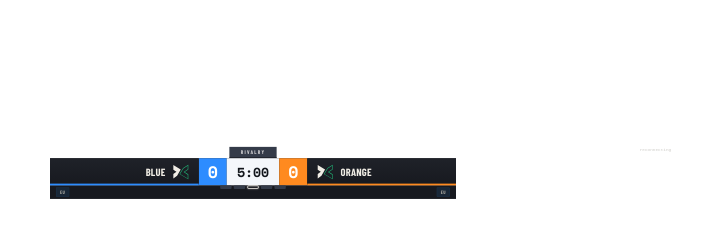
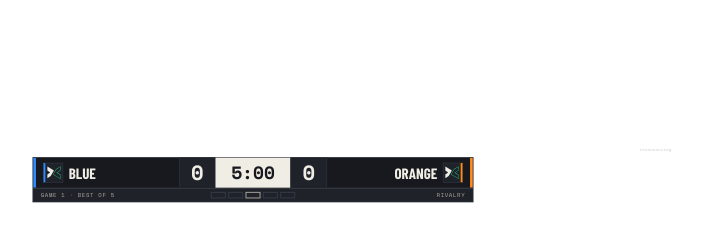
Before and after one commit to DrunkCookies0/rivalry-overlays, an Electron app: page overlays/rivalry-gameplay/index.html in a window 900 px wide. Shown: the whole page, without its empty margins (197-899 px from the left). Drawn offline with Linux system fonts and the light colour scheme.

Commit message:
feat(gameplay): the scorebug in the brand, RLCS series boxes, one state tab (step 2)
From the locked decision prototype:
- Coal bar on a 1px Slate edge: team blocks with a 6px team stripe on the
  outer edge, scores on Coal Raised, the clock on a Chalk block.
- Info row underneath: "Game N · Best of B" (or "<team> win 3-1"), the
  series boxes, the event title.
- Series boxes, RLCS style: one per game, each side filling from its own
  edge in, the middle box lit in the series winner's color.
- KICKOFF / OVERTIME as one tab the width of the clock, centered under it.
- The GOAL flash is a solid Chalk slab with GOAL in Coal.

Team tiles show the league logo; a team without one gets the brand symbol as
supplied on a Coal tile whose outer edge carries the team color (DrunkCookies'
call; recoloring the symbol itself is against brand rule 04).

Broadcast elements now sit in .win, which undoes the safe-area scale so
they're laid out in on-canvas pixels exactly as the prototype draws them.
Timing unchanged. Re-signed (key c0a7dcbac0f9b754).

```diff
--- a/overlays/rivalry-gameplay/index.html
+++ b/overlays/rivalry-gameplay/index.html
@@ -58,140 +58,66 @@
   /* Display headline utility used by every uppercase brand label. */
   .headline{font-family:var(--font-display);font-weight:700;}
 
-  /* ============================ TOP SCOREBAR ============================ */
-  .top{position:fixed;top:0;left:50%;transform:translateX(-50%);
-    display:flex;flex-direction:column;align-items:center;}
-
-  /* Event title strip sitting above the scorebar. max-width caps it at the
-     scorebar's natural width so a long event title can't stretch the .top
-     flex container and drag the subbar wider than the scorebar (the subbar
-     uses width:100% of .top). overflow + ellipsis handles overlong titles. */
-  .eventbar{background:var(--rivalry-yale-blue);color:rgba(241,238,238,.85);
-    font-family:var(--font-display);
-    font-size:12px;font-weight:700;letter-spacing:3px;text-transform:uppercase;
-    padding:5px 26px;border-radius:0 0 0 0;white-space:nowrap;
-    max-width:var(--scorebar-w);overflow:hidden;text-overflow:ellipsis;
-    border-bottom:2px solid var(--rivalry-jet-black);box-shadow:var(--shadow);}
-  .eventbar b{color:var(--ink);}
-  /* State strip — narrow pill that sits BELOW the pip row in the subbar and
-     shows match-state takeovers (OVERTIME red pulse, KICKOFF gold). Hidden
-     when neither applies. OVERTIME wins if both somehow co-apply. .fading
-     keeps the element in layout during the soft fade-out (matches the
-     kickoff countdown's exit feel); JS removes .fading after the transition. */
-  .state-strip{margin:4px auto 0;padding:3px 18px;
-    font-family:var(--font-display);
-    font-size:11px;font-weight:700;letter-spacing:4px;text-transform:uppercase;
-    box-shadow:0 4px 12px rgba(0,0,0,.4);
-    opacity:0;transform:translateY(-4px) scale(.94);
-    transition:opacity .4s ease-in,transform .4s ease-in;
-    pointer-events:none;display:none;}
-  .state-strip.show,
-  .state-strip.fading{display:inline-block;}
-  .state-strip.show{opacity:1;transform:translateY(0) scale(1);}
-  .state-strip.fading{opacity:0;transform:translateY(-4px) scale(.94);}
-  .state-strip.kickoff{background:var(--gold);color:#1a1206;}
-  .state-strip.overtime{background:var(--red);color:#fff;
-    animation:stateStripOT 1.4s ease-in-out infinite;}
-  @keyframes stateStripOT{
-    0%,100%{box-shadow:0 4px 12px rgba(0,0,0,.4),0 0 0 rgba(255,118,1,0);}
-    50%    {box-shadow:0 4px 12px rgba(0,0,0,.4),0 0 18px rgba(255,118,1,.85);}
-  }
-
-  .scorebar{display:flex;align-items:stretch;height:62px;background:var(--panel);
-    box-shadow:var(--shadow);}
-  /* Both team slots are fixed-width so the clock + score blocks always sit at
-     the visual center of the scorebar regardless of team-name length. Names
-     longer than the slot truncate with an ellipsis. Budget ~18-20 chars at
-     24px Exo 2 italic for clean display; the league should target that. */
-  .team{position:relative;display:flex;align-items:center;gap:14px;padding:0 20px;
-    width:340px;flex:0 0 340px;
-    background:linear-gradient(180deg,var(--rivalry-surface-1),var(--rivalry-jet-black));}
-  .team.left{justify-content:flex-end;text-align:right;}
-  .team.right{flex-direction:row-reverse;justify-content:flex-end;text-align:left;}
-  .team .logo{width:42px;height:42px;flex:0 0 auto;background:center/contain no-repeat;}
-  .team .name{flex:1 1 auto;min-width:0;font-family:var(--font-display);
-    font-weight:700;font-size:24px;letter-spacing:.5px;text-transform:uppercase;
+  /* ====================== BROADCAST WINDOW (1:1 pixels) ======================
+     RivalryFit({safeArea:true}) scales this 1920x1080 stage by 1792/1920 into
+     the chrome's interior window. .win scales back up by 1920/1792 and is the
+     window itself (1792x1008), so everything inside uses on-canvas pixels,
+     measured from the window's top-left corner, exactly as the brand's
+     decision prototype draws them. */
+  .win{position:absolute;left:0;top:0;width:1792px;height:1008px;
+    transform:scale(1.0714285714);transform-origin:0 0;} /* 1920 / 1792 */
+
+  /* ============================ SCOREBUG ============================ */
+  /* Coal bar on a 1px Slate edge: team blocks with a 6px team stripe on the
+     outside edge and the team's tile, scores on Coal Raised, the clock on a
+     Chalk block. Team color is a stripe only. */
+  .top{position:absolute;top:22px;left:50%;transform:translateX(-50%);width:940px;}
+  .scorebar{display:grid;grid-template-columns:1fr 78px 160px 78px 1fr;height:66px;
+    background:var(--rv-coal);border:1px solid var(--rv-slate);}
+  .team{position:relative;display:flex;align-items:center;gap:12px;min-width:0;
+    padding:0 18px 0 22px;overflow:hidden;}
+  .team.left{--side:var(--blue);}
+  .team.right{--side:var(--red);justify-content:flex-end;padding:0 22px 0 18px;}
+  .team .stripe{position:absolute;top:0;bottom:0;width:6px;background:var(--side);}
+  .team.left .stripe{left:0;}
+  .team.right .stripe{right:0;}
+  .team .name{min-width:0;font:700 32px/1 var(--font-display);text-transform:uppercase;
     white-space:nowrap;overflow:hidden;text-overflow:ellipsis;}
-  /* colored accent line under the team's name side */
-  .team::after{content:"";position:absolute;bottom:0;left:0;right:0;height:4px;}
-  .team.left::after{background:var(--blue);}
-  .team.right::after{background:var(--red);}
-
-  /* GOAL flash — fires when a team scores. Overlays the team block with a
-     gold "GOAL" graphic. Multi-stage animation: slab wipes in from the
-     score side, text punches in with an overshoot bounce, a diagonal sheen
-     sweeps across once, and the gold glow pulses during the hold before
-     wiping back out the same side. */
-  .goal-flash{position:absolute;inset:0;display:flex;align-items:center;
-    justify-content:center;pointer-events:none;overflow:hidden;
-    background:linear-gradient(180deg,#1a1206 0%,#241808 60%,#0e0904 100%);
-    transform:scaleX(0);
-    transition:transform .32s cubic-bezier(.7,0,.2,1);
-    z-index:5;}
-  /* Entry origin = score side (so wipe sweeps inward from the score that
-     just changed). Exit origin = opposite side, which makes the wipe-out
-     continue the same direction it came in (pass-through), not reverse. */
+  /* Team / player tile: the league logo first. Without one, the brand symbol
+     as supplied (never recolored: brand rule) on a Coal tile whose 4px outer
+     edge carries the team color, so the slot still reads as that team's.
+     --side comes from the container (team block, card, banner). .r puts the
+     edge on the right, for right-side placements. */
+  .tile{display:inline-block;flex:none;width:42px;height:42px;box-sizing:border-box;padding:4px;
+    background-color:var(--rv-coal-raised);background-position:center;background-size:contain;
+    background-repeat:no-repeat;background-origin:content-box;border:1px solid var(--rv-slate);}
+  .tile:not(.has-logo){padding:1px;background-image:url("../../assets/brand/logo-emerald-on-dark.svg");
+    border-left:4px solid var(--side,var(--rv-slate));}
+  .tile.r:not(.has-logo){border-left:1px solid var(--rv-slate);border-right:4px solid var(--side,var(--rv-slate));}
+
+  /* GOAL flash over the scoring team's block: a solid Chalk slab wipes in from
+     the score side, GOAL in Coal, then wipes on out the far side. */
+  .goal-flash{position:absolute;inset:0;display:flex;align-items:center;justify-content:center;
+    pointer-events:none;overflow:hidden;background:var(--rv-chalk);
+    transform:scaleX(0);transition:transform .32s cubic-bezier(.7,0,.2,1);z-index:5;}
+  /* Entry origin = score side; exit origin = the far side (pass-through). */
   .team.left  .goal-flash{transform-origin:right center;}
   .team.right .goal-flash{transform-origin:left center;}
   .goal-flash.show{transform:scaleX(1);}
   .team.left  .goal-flash.exiting{transform-origin:left center;transform:scaleX(0);}
   .team.right .goal-flash.exiting{transform-origin:right center;transform:scaleX(0);}
-  /* Diagonal sheen sweep — a bright gold streak that translates across the
-     slab once after the text lands. Implemented via a ::before pseudo so it
-     sits over the bg gradient but under the text. */
-  .goal-flash::before{content:"";position:absolute;top:-50%;bottom:-50%;
-    width:60%;left:-70%;
-    background:linear-gradient(105deg,
-      rgba(255,255,255,0)    0%,
-      rgba(255,255,255,0)   35%,
-      rgba(255,225,140,.55) 50%,
-      rgba(255,255,255,0)   65%,
-      rgba(255,255,255,0)  100%);
-    transform:skewX(-18deg);pointer-events:none;
-    opacity:0;}
-  .goal-flash.show::before{animation:gfSheen 1.1s .32s cubic-bezier(.45,.05,.55,1) 1;}
-  @keyframes gfSheen{
-    0%   {left:-70%;opacity:0;}
-    15%  {opacity:1;}
-    85%  {opacity:1;}
-    100% {left:140%;opacity:0;}
-  }
-  .goal-flash .gf-text{font-family:var(--font-display);
-    font-weight:700;font-size:34px;letter-spacing:6px;text-transform:uppercase;
-    color:var(--gold);position:relative;z-index:2;
-    text-shadow:0 0 14px rgba(241,196,15,.65),0 2px 0 rgba(0,0,0,.55);
-    opacity:0;transform:scale(.4);}
-  .goal-flash.show .gf-text{
-    animation:gfPunch .55s .22s cubic-bezier(.34,1.56,.64,1) forwards,
-              gfPulse 1.2s .85s ease-in-out infinite;}
-  @keyframes gfPunch{
-    0%   {opacity:0;transform:scale(.4)   translateY(8px);}
-    60%  {opacity:1;transform:scale(1.18) translateY(0);}
-    78%  {transform:scale(.96) translateY(0);}
-    100% {opacity:1;transform:scale(1)    translateY(0);}
-  }
-  @keyframes gfPulse{
-    0%,100% {text-shadow:0 0 14px rgba(241,196,15,.65),0 2px 0 rgba(0,0,0,.55);}
-    50%     {text-shadow:0 0 26px rgba(255,220,90,.95),0 0 8px rgba(255,220,90,.55),0 2px 0 rgba(0,0,0,.55);}
-  }
-  /* Thin team-color bar at the bottom — keeps identity readable under the gold. */
-  .goal-flash::after{content:"";position:absolute;left:0;right:0;bottom:0;height:4px;z-index:3;}
-  .team.left  .goal-flash::after{background:var(--blue);}
-  .team.right .goal-flash::after{background:var(--red);}
-
-  .score{display:flex;align-items:center;justify-content:center;min-width:64px;
-    font-family:var(--font-stat);font-size:38px;font-weight:700;
-    font-variant-numeric:tabular-nums;}
-  .score.blue{background:var(--blue);color:#fff;}
-  .score.red{background:var(--red);color:#fff;}
-
-  .clockwrap{display:flex;flex-direction:column;align-items:center;justify-content:center;
-    min-width:120px;background:#f4f7fb;color:#11151b;}
-  .clock{font-family:var(--font-stat);font-size:30px;font-weight:700;line-height:1;
-    font-variant-numeric:tabular-nums;}
-  /* OT clock uses true red, NOT --red (which is the team-B orange accent).
-     Keeps the OT clock visually distinct from the orange team's score block. */
-  .clock.ot{color:var(--rivalry-red);}
+  .goal-flash .gf-text{font:700 40px/1 var(--font-display);letter-spacing:.04em;text-transform:uppercase;
+    color:var(--rv-coal);opacity:0;transition:opacity .18s ease-out;}
+  .goal-flash.show .gf-text{opacity:1;transition-delay:.22s;}
+  .goal-flash::after{content:"";position:absolute;top:0;bottom:0;width:6px;}
+  .team.left  .goal-flash::after{left:0;background:var(--blue);}
+  .team.right .goal-flash::after{right:0;background:var(--red);}
+
+  .score{display:flex;align-items:center;justify-content:center;background:var(--rv-coal-raised);
+    border-left:1px solid var(--rv-slate);border-right:1px solid var(--rv-slate);
+    font:700 44px/1 var(--font-stat);font-variant-numeric:tabular-nums;color:var(--rv-chalk);}
+  .clockwrap{display:flex;align-items:center;justify-content:center;background:var(--rv-chalk);color:var(--rv-coal);}
+  .clock{font:700 38px/1 var(--font-stat);font-variant-numeric:tabular-nums;}
 
   /* ===================== KICKOFF CENTER COUNTDOWN (3-2-1-GO) ============== */
   /* Mirrors RL's own kickoff countdown for broadcasts where the in-game HUD
@@ -233,40 +159,36 @@
             text-shadow:0 0 36px rgba(241,196,15,.95),0 6px 18px rgba(0,0,0,.7);}
   }
 
-  /* under-bar row: tag slot (record / seed) + segmented series pips per team.
-     Grid (1fr auto 1fr) pins the pip cluster to the geometric center of the
-     bar regardless of either tag's width — long tag strings can't push the
-     pips off-axis. Each side column is min-width:0 + overflow:hidden so a
-     pathologically long tag clips instead of stretching the column. */
-  .subbar{display:grid;grid-template-columns:1fr auto 1fr;width:100%;
-    background:var(--panel-solid);box-shadow:var(--shadow);}
-  .subside{display:flex;align-items:center;gap:10px;padding:5px 14px;
-    min-width:0;overflow:hidden;}
-  .subside.right{flex-direction:row-reverse;}
-  .tag{font-family:var(--font-display);
-    font-size:11px;font-weight:700;letter-spacing:1px;color:var(--muted);
-    background:rgba(32,73,111,.3);border:1px solid rgba(32,73,111,.45);
-    padding:3px 8px;border-radius:0;
-    max-width:100%;white-space:nowrap;overflow:hidden;text-overflow:ellipsis;}
-  /* RLCS-style unified pip row: blue team's wins fill from the LEFT,
-     red team's wins fill from the RIGHT, gold marker sits on the active
-     game's pip in the middle of unclaimed pips. Single centered row
-     instead of separate per-team clusters. */
-  .pips{display:flex;gap:5px;}
-  .seg{width:26px;height:8px;border-radius:2px;background:var(--seg-off);
-    box-sizing:border-box;}
-  .seg.on.blue{background:var(--blue);box-shadow:0 0 7px var(--blue);}
-  .seg.on.red{background:var(--red);box-shadow:0 0 7px var(--red);}
-  /* Active-game pip is HOLLOW (matches RLCS): transparent fill + bright outline. */
-  .seg.current{background:transparent;border:2px solid var(--ink);
-    box-shadow:0 0 4px rgba(241,238,238,.55);}
-  /* Series-winning team's claimed pips swap to gold with a strong glow and a
-     thin team-color underline so the "they took the series" moment reads
-     clearly at a glance, while the team identity stays implicit via position +
-     the underline accent. */
-  .seg.win{background:var(--gold);box-shadow:0 0 12px var(--gold);}
-  .seg.win.blue{box-shadow:0 0 12px var(--gold),inset 0 -3px 0 var(--blue);}
-  .seg.win.red{box-shadow:0 0 12px var(--gold),inset 0 -3px 0 var(--red);}
+  /* Info row under the scorebug: game label, the series boxes, the event title. */
+  .subbar{display:flex;align-items:center;justify-content:space-between;gap:16px;height:30px;padding:0 16px;
+    background:var(--rv-coal-raised);border:1px solid var(--rv-slate);border-top:0;
+    font:400 12px/1 var(--font-stat);letter-spacing:.12em;text-transform:uppercase;color:var(--muted);}
+  .subbar .gameLbl,.subbar .eventbar{flex:1;min-width:0;white-space:nowrap;overflow:hidden;text-overflow:ellipsis;}
+  .subbar .eventbar{text-align:right;}
+  .subbar .eventbar b{color:var(--ink);font-weight:700;}
+  /* Series boxes, RLCS style: one box per possible game. Blue fills from the
+     left edge in, orange from the right edge in; the middle box is the series
+     winner's, lit in their color. Outlined Dim while it is still to play. */
+  .pips{display:flex;align-items:center;gap:5px;flex:none;}
+  .seg{width:32px;height:14px;box-sizing:border-box;border:2px solid var(--rv-slate);}
+  .seg.current{border-color:var(--muted);}
+  .seg.on.blue{background:var(--blue);border-color:var(--blue);}
+  .seg.on.red{background:var(--red);border-color:var(--red);}
+
+  /* One state tab at a time, the width of the clock, dead center under it:
+     KICKOFF outlined, OVERTIME solid Emerald. .fading keeps it in layout for
+     the soft fade-out; JS removes .fading after the transition. */
+  .state-wrap{display:flex;justify-content:center;}
+  .state-strip{width:160px;height:30px;margin:8px auto 0;box-sizing:border-box;
+    display:none;align-items:center;justify-content:center;
+    font:700 13px/1 var(--font-stat);letter-spacing:.12em;text-transform:uppercase;
+    opacity:0;transform:translateY(-6px);transition:opacity .4s ease-in,transform .4s ease-in;pointer-events:none;}
+  .state-strip.show,
+  .state-strip.fading{display:flex;}
+  .state-strip.show{opacity:1;transform:none;}
+  .state-strip.fading{opacity:0;transform:translateY(-6px);}
+  .state-strip.kickoff{background:var(--rv-coal);border:1px solid var(--rv-slate);color:var(--muted);font-weight:400;}
+  .state-strip.overtime{background:var(--rv-emerald);color:var(--rv-coal);}
 
   /* ===================== SIDE PLAYER BOOST TAGS ====================== */
   .col{position:fixed;top:18px;display:flex;flex-direction:column;gap:7px;width:250px;}
@@ -639,36 +561,34 @@
   <div class="rv-stage">
   <div id="status">connecting...</div>
 
-  <!-- TOP SCOREBAR -->
+  <!-- The broadcast window: everything below is laid out in on-canvas pixels. -->
+  <div class="win">
+  <!-- SCOREBUG -->
   <div class="top">
-    <div class="eventbar" id="eventbar">RIVALRY</div>
     <div class="scorebar">
       <div class="team left">
+        <i class="stripe"></i>
+        <span class="tile" id="logoA"></span>
         <span class="name" id="nameA">BLUE</span>
-        <span class="logo" id="logoA"></span>
         <div class="goal-flash" id="goalFlashA"><span class="gf-text">GOAL</span></div>
       </div>
-      <div class="score blue" id="scoreA">0</div>
+      <div class="score" id="scoreA">0</div>
       <div class="clockwrap"><div class="clock" id="clock">5:00</div></div>
-      <div class="score red" id="scoreB">0</div>
+      <div class="score" id="scoreB">0</div>
       <div class="team right">
         <span class="name" id="nameB">ORANGE</span>
-        <span class="logo" id="logoB"></span>
+        <span class="tile r" id="logoB"></span>
+        <i class="stripe"></i>
         <div class="goal-flash" id="goalFlashB"><span class="gf-text">GOAL</span></div>
       </div>
     </div>
     <div class="subbar">
-      <div class="subside left">
-        <span class="tag" id="tagA">EU</span>
-      </div>
+      <span class="gameLbl" id="gameLbl">Game 1 · Best of 5</span>
       <div class="pips" id="pips"></div>
-      <div class="subside right">
-        <span class="tag" id="tagB">EU</span>
-      </div>
+      <span class="eventbar" id="eventbar">RIVALRY</span>
     </div>
-    <div style="display:flex;justify-content:center;width:100%;">
-      <div class="state-strip" id="stateStrip"></div>
-    </div>
+    <div class="state-wrap"><div class="state-strip" id="stateStrip"></div></div>
+  </div>
   </div>
 
   <!-- SIDE BOOST TAGS -->
@@ -915,14 +835,20 @@ function updateStateStrip(){
   }
 }
 
+// Team / player tile: the league logo when there is one; otherwise CSS shows
+// the brand symbol on a Coal tile with the team color on its outer edge.
+function setTeamTile(el, team){
+  const logo = (team && team.logo) || "";
+  el.classList.toggle("has-logo", !!logo);
+  el.style.backgroundImage = logo ? `url("${logo}")` : "";
+}
+
 function applyControl(){
   updateEventBar();
   $("nameA").textContent = control.teamA.name || "BLUE";
   $("nameB").textContent = control.teamB.name || "ORANGE";
-  $("logoA").style.backgroundImage = `url("${control.teamA.logo || RV_LOGO}")`;
-  $("logoB").style.backgroundImage = `url("${control.teamB.logo || RV_LOGO}")`;
-  $("tagA").textContent = control.teamA.tag || "";
-  $("tagB").textContent = control.teamB.tag || "";
+  setTeamTile($("logoA"), control.teamA);
+  setTeamTile($("logoB"), control.teamB);
   renderPips();
 }
 
@@ -970,6 +896,17 @@ function renderPips(){
     }
     d.className = cls;
     el.appendChild(d);
+  }
+  // Info-row label: the game being played, or who took the series.
+  const gl = $("gameLbl");
+  if (gl){
+    if (seriesDecided){
+      const aWon = blueWins >= oddThresh;
+      const winner = aWon ? (control.teamA.name || "BLUE") : (control.teamB.name || "ORANGE");
+      gl.textContent = winner + " win " + Math.max(blueWins, redWins) + "-" + Math.min(blueWins, redWins);
+    } else {
+      gl.textContent = "Game " + (blueWins + redWins + 1) + " · Best of " + total;
+    }
   }
 }
 
```
Also changed, not shown: overlays/rivalry-gameplay/manifest.json.
